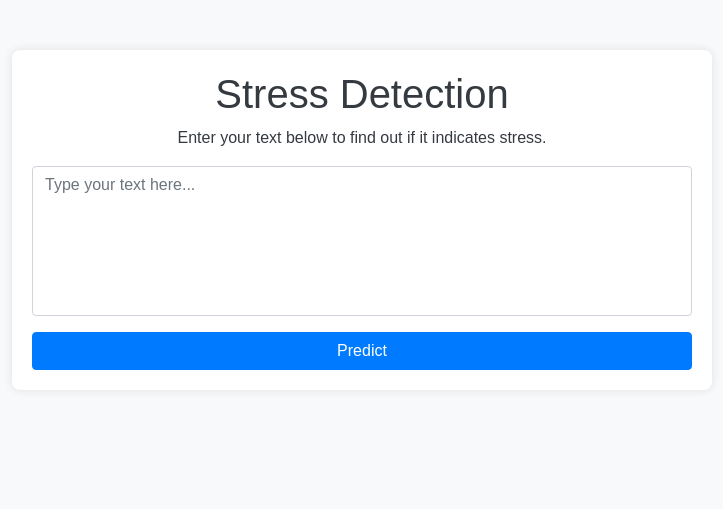
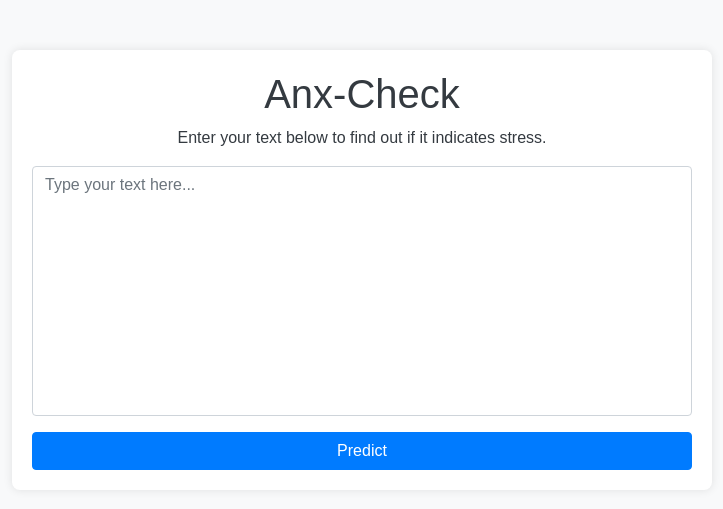
Before and after one commit to harsh-kakaiya/Anx-Check, a Flask app: page / in a window 1280 px wide. Shown: the top 509 px of the page, without its empty margins (278-1001 px from the left). Run offline with Flask 3, Linux system fonts and the light colour scheme; parts of the project's set-up code (start-up, migrations or seed data) failed here and were passed over; some libraries are stand-ins or nearby versions.

```diff
--- a/templates/index.html
+++ b/templates/index.html
@@ -22,7 +22,7 @@
         }
         .form-group textarea {
             width: 100%;
-            height: 150px;
+            height: 250px;
             resize: none;
         }
         .btn-primary {
@@ -54,7 +54,8 @@
 </head>
 <body>
     <div class="container">
-        <h1 class="text-center">Stress Detection</h1>
+        <h1 class="text-center">Anx-Check</h1>
+        <!-- <h4 class="text-center">A stress detection web app</h4> -->
         <p class="text-center">Enter your text below to find out if it indicates stress.</p>
         <form action="/predict" method="post">
             <div class="form-group">
```
